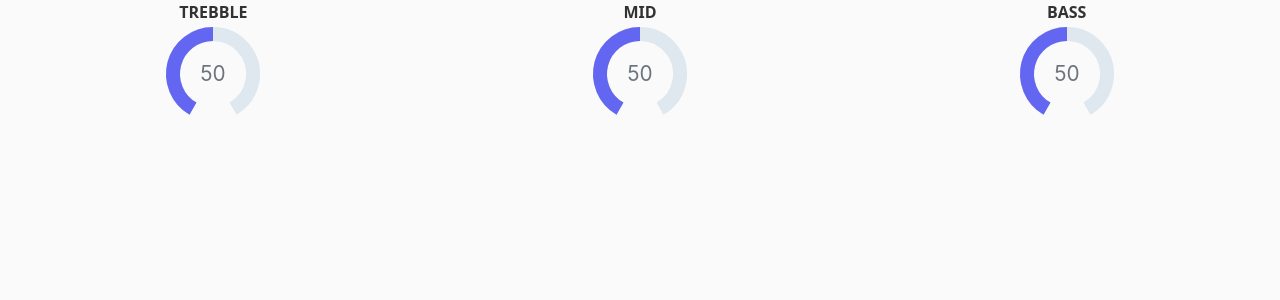
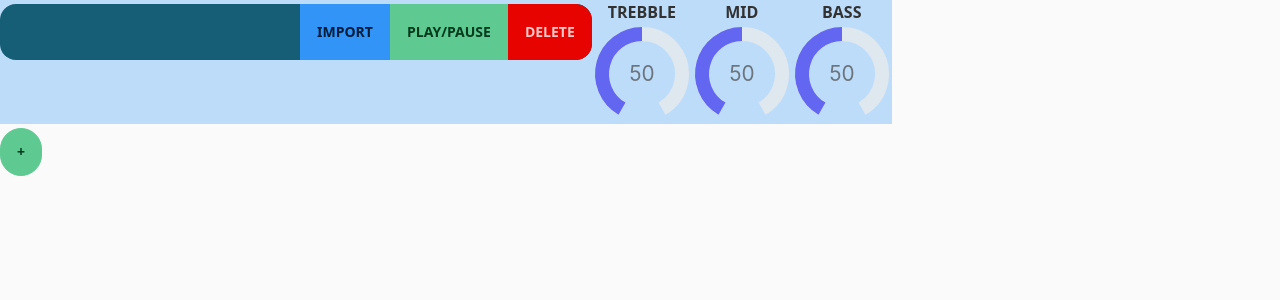
Before and after one commit to Incosomi/AVT_Incosomi, a Next.js app in the folder avt_incosomi/: page /dj in a window 1280 px wide. Shown: the top 300 px of the page. Built offline with nearby package versions, Linux system fonts and the light colour scheme.

Commit message:
AVT-7: deleted recorder/ dir and updated dj.js to use playerArea.js

```diff
--- a/avt_incosomi/pages/dj.js
+++ b/avt_incosomi/pages/dj.js
@@ -1,9 +1,9 @@
-import TrackComponent from "@/components/track";
+import PlayerArea from "@/components/playerArea";
 
 export default function DJTool() {
     return (
-        <>
-            <TrackComponent></TrackComponent>
-        </>
+        <div className="w-screen h-screen">
+            <PlayerArea/>
+        </div>
     );
 }
--- a/avt_incosomi/pages/recorder/index.js
+++ /dev/null
@@ -1,9 +0,0 @@
-import PlayerArea from "@/components/playerArea";
-
-export default function App(){
-    return(
-        <div className="w-screen h-screen">
-            <PlayerArea/>
-        </div>
-    );
-}
```
